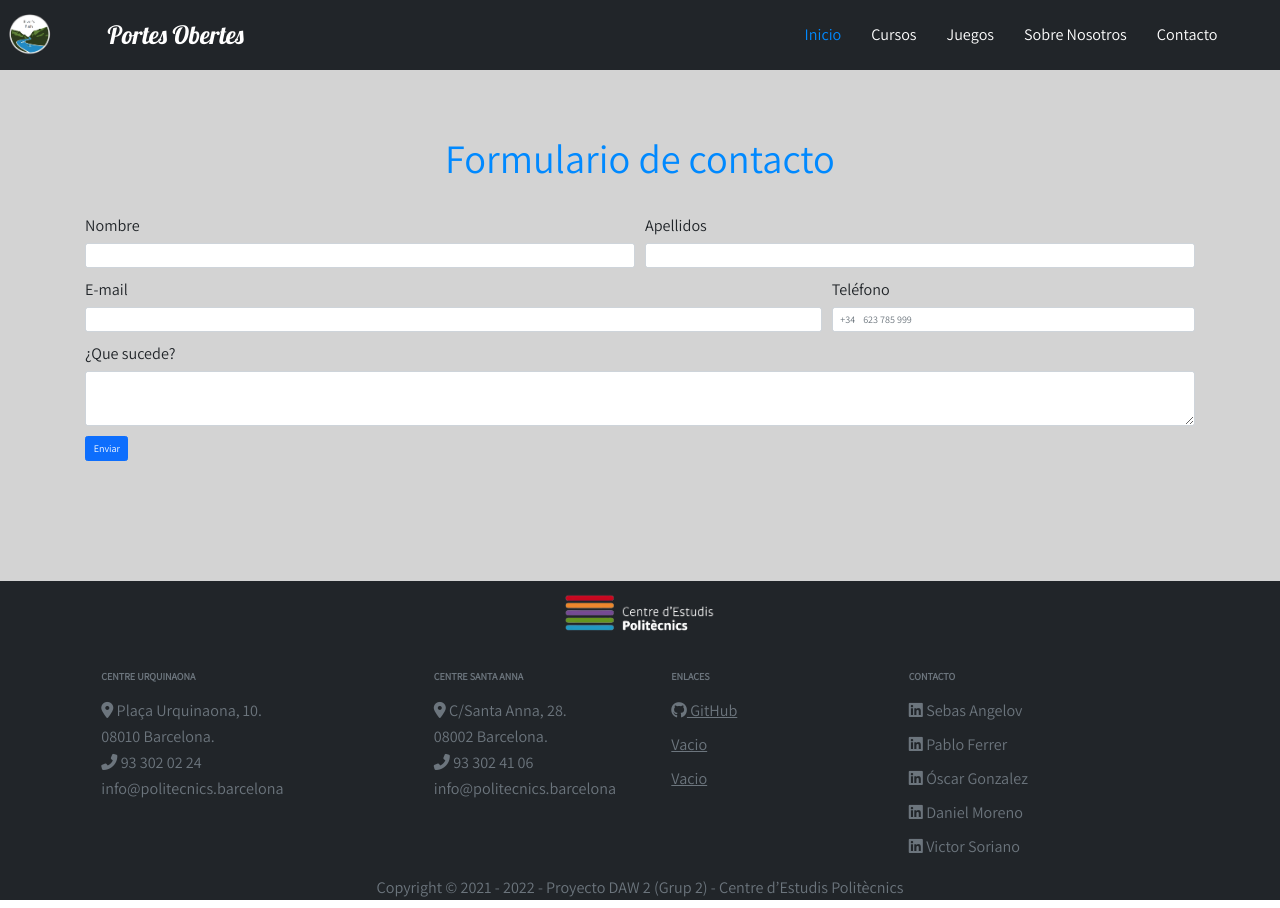
After one commit to DanielMoreno30/PortesObertes2021, a PHP site: page /frontend/formcontacto.php in a window 1280 px wide. The commit adds this page. Run offline with PHP 8.4, Linux system fonts and the light colour scheme; some libraries are stand-ins or nearby versions.

Commit message:
Fuente Body (Assistant) + Formulario Contacto
Arreglado tamaño foto y video del Inicio + fuente Navbar

```diff
--- /dev/null
+++ b/frontend/formcontacto.php
@@ -0,0 +1,181 @@
+<!DOCTYPE html>
+<html lang="esp">
+<head>
+    <meta charset="UTF-8">
+    <meta name="viewport" content="width=device-width, initial-scale=1.0">
+    <title>Portes Obertes</title>
+    <style>
+      body{
+     font-family: "Arial";
+     }
+     </style>
+    <link href="https://cdn.jsdelivr.net/npm/bootstrap@5.1.3/dist/css/bootstrap.min.css" rel="stylesheet" integrity="sha384-1BmE4kWBq78iYhFldvKuhfTAU6auU8tT94WrHftjDbrCEXSU1oBoqyl2QvZ6jIW3" crossorigin="anonymous">
+    <link rel="preconnect" href="https://fonts.googleapis.com">
+    <link rel="preconnect" href="https://fonts.gstatic.com" crossorigin>
+    <link href="https://fonts.googleapis.com/css2?family=Assistant&display=swap" rel="stylesheet">
+    <link rel="stylesheet" href="style/bootstrap.min.css">
+    <link rel="stylesheet" href="../style/navbaraboutus.css">
+    <link rel="stylesheet" href="//use.fontawesome.com/releases/v5.0.7/css/all.css">
+    <link rel="icon"  href="../img/politecnicsico.png" type="image/png" />
+    </head>
+<!---------------------------------------BODY-------------------------------------->
+<body style="font-family: 'Assistant';">
+<!---------------------------------------NAVBAR-------------------------------------->
+    <nav class="navbar navbar-expand-sm bg-dark navbar-dark fixed-top">
+    <img src="../img/riverspath.png" width="60" height="60" class="d-inline-block align-middle" alt="" loading="lazy" >
+    <div class="container fluid">
+          <a href="" class="navbar-brand">Portes Obertes</a>
+          <div id="main-nav" class="collapse navbar-collapse">
+            <ul class="navbar-nav ms-auto">
+              <li><a href="../index.php" class="nav-item nav-link active">Inicio</a></li>
+              <li><a href="#" class="nav-item nav-link">Cursos</a></li>
+              <li class="dropdown">
+                <a href="#" class="nav-item nav-link" data-toggle="dropdown">Juegos</a>
+              </li>
+              <li class="dropdown">
+                <a href="aboutus.php" class="nav-item nav-link">Sobre Nosotros</a>
+              </li>
+              <li><a href="formcontacto.php" class="nav-item nav-link">Contacto</a></li>
+            </ul>
+          </div>
+        </div>
+    </nav>
+<!---------------------------------------FINAL NAVBAR-------------------------------------->
+<!---------------------------------------FORMULARIO-------------------------------------->
+<section id="content" class="content" style="background-color: #d3d3d3;">
+    <div class="container">
+        <header class="jumbotron my-4">
+            <center>
+                <h1 style="color: #0089ff;" class="display-3">Formulario de contacto</h1>
+            </center>
+        </header>
+
+        <div class="container mt-5">
+        <form class="row g-3">
+          <div class="col-md-6">
+            <label for="nombre" class="form-label">Nombre</label>
+            <input type="text" class="form-control" id="nombre" required>
+          </div>
+          <div class="col-md-6">
+            <label for="apellidos" class="form-label">Apellidos</label>
+            <input type="text" class="form-control" id="apellidos" required>
+          </div>
+          <div class="col-md-8">
+            <label for="email" class="form-label">E-mail</label>
+            <input type="email" class="form-control" id="email" required>
+          </div>
+          <div class="col-md-4">
+            <label for="telefono" class="form-label">Teléfono</label>
+            <input type="text" class="form-control" id="telefono" placeholder="+34    623 785 999">
+          </div>
+          <div class="col-md-12">
+            <label for="texto" class="form-label">¿Que sucede?</label>
+            <textarea class="form-control" id="comments" rows="3" required></textarea>
+          </div>
+          <div class="col-md-12">
+            <button type="submit" class="btn btn-primary">Enviar</button>
+          </div>
+        </form>
+    </div>
+    </div>
+</section>
+<!---------------------------------------END FORMULARIO-------------------------------------->
+</body>
+<!-----------------FINAL BODY----------------->
+<!-----------------FOOTER----------------->
+<footer class="text-center text-lg-start bg-dark text-muted">
+  <section class="">
+  <div class="text-center">
+      <img src="../img/politecnicsiconsinfondo.png" width="170" height="60" style="" class="d-inline-block align-middle" alt="" loading="lazy" >
+  </div>
+    <!-- <div>
+      <a href="" class="me-4 text-reset">
+        <i class="fab fa-facebook-f"></i>
+      </a>
+      <a href="" class="me-4 text-reset">
+        <i class="fab fa-twitter"></i>
+		<i class="fas fa-adjust"></i>
+      </a>
+      <a href="" class="me-4 text-reset">
+        <i class="fab fa-google"></i>
+      </a>
+      <a href="" class="me-4 text-reset">
+        <i class="fab fa-instagram"></i>
+      </a>
+      <a href="" class="me-4 text-reset">
+        <i class="fab fa-linkedin"></i>
+      </a>
+      <a href="" class="me-4 text-reset">
+        <i class="fab fa-github"></i>
+      </a>
+    </div> -->
+  </section>
+  <section class="">
+    <div class="container text-center text-md-start mt-5">
+      <div class="row mt-3">
+        <div class="col-md-3 col-lg-4 col-xl-3 mx-auto mb-4">
+          <h6 class="text-uppercase fw-bold mb-4">
+            Centre Urquinaona
+          </h6>
+          <p>
+            <i class="fas fa-map-marker-alt"></i>
+              Plaça Urquinaona, 10. <br> 08010 Barcelona. <br>
+            <i class="fas fa-phone-alt"></i> 93 302 02 24 <br>
+            info@politecnics.barcelona
+          </p>
+
+        </div>
+
+        <div class="col-md-2 col-lg-2 col-xl-2 mx-auto mb-2">
+          <h6 class="text-uppercase fw-bold mb-4">
+            Centre Santa Anna
+          </h6>
+          <p>
+            <i class="fas fa-map-marker-alt"></i>
+                  C/Santa Anna, 28. <br> 08002 Barcelona. <br>
+            <i class="fas fa-phone-alt"></i> 93 302 41 06 <br>
+            info@politecnics.barcelona
+          </p>
+        </div>
+
+        <div class="col-md-3 col-lg-2 col-xl-2 mx-auto mb-4">
+          <h6 class="text-uppercase fw-bold mb-4">
+            Enlaces
+          </h6>
+          <p>
+          <a href="#!" class="text-reset"><i class="fab fa-github"></i> GitHub</a>
+          </p>
+          <p>
+            <a href="#!" class="text-reset">Vacio</a>
+          </p>
+          <p>
+            <a href="#!" class="text-reset">Vacio</a>
+          </p>
+        </div>
+
+        <div class="col-md-4 col-lg-3 col-xl-3 mx-auto mb-md-0 mb-4">
+          <h6 class="text-uppercase fw-bold mb-4">
+            Contacto
+          </h6>
+          <p><i class="fab fa-linkedin"></i> Sebas Angelov</p>
+          <p><i class="fab fa-linkedin"></i> Pablo Ferrer</p>
+          <p><i class="fab fa-linkedin"></i> Óscar Gonzalez</p>
+          <p><i class="fab fa-linkedin"></i> Daniel Moreno</p>
+		  <p><i class="fab fa-linkedin"></i> Victor Soriano</p>
+        </div>
+      </div>
+    </div>
+    <div class="text-center">
+	    <p class="card-text"></p> Copyright © 2021 - 2022 - Proyecto DAW 2 (Grup 2) - Centre d’Estudis Politècnics</p>
+    </div>
+  </section>
+</footer>
+<!-----------------FINAL FOOTER----------------->
+
+  <script src="https://code.jquery.com/jquery-3.5.1.slim.min.js" integrity="sha384-DfXdz2htPH0lsSSs5nCTpuj/zy4C+OGpamoFVy38MVBnE+IbbVYUew+OrCXaRkfj" crossorigin="anonymous"></script>
+  <script src="https://cdn.jsdelivr.net/npm/popper.js@1.16.1/dist/umd/popper.min.js" integrity="sha384-9/reFTGAW83EW2RDu2S0VKaIzap3H66lZH81PoYlFhbGU+6BZp6G7niu735Sk7lN" crossorigin="anonymous"></script>
+  <script src="https://cdn.jsdelivr.net/npm/bootstrap@4.5.3/dist/js/bootstrap.min.js" integrity="sha384-w1Q4orYjBQndcko6MimVbzY0tgp4pWB4lZ7lr30WKz0vr/aWKhXdBNmNb5D92v7s" crossorigin="anonymous"></script>
+  <script type="text/javascript" src="js/navbar.js"></script>
+  <script src="https://www.google.com/recaptcha/api.js"></script>
+  <script src="https://kit.fontawesome.com/668120ee8a.js" crossorigin="anonymous"></script>
+</html>
--- a/style/estiloInicio.css
+++ b/style/estiloInicio.css
@@ -1,7 +1,4 @@
 img.imgOrientacio{
-
-
     margin:auto;
     display:block;
-
 }
--- a/style/navbar.css
+++ b/style/navbar.css
@@ -1,7 +1,8 @@
 @import url('https://fonts.googleapis.com/css?family=Open+Sans:400,700,800');
 @import url('https://fonts.googleapis.com/css?family=Lobster');
+@import url('https://fonts.googleapis.com/css2?family=Assistant&display=swap');
 html {
-  font-size: 0.53645833333333vw;
+  font-size: 0.625rem;
 }
 body {
   font-family: 'Open Sans', sans-serif;
--- a/style/navbaraboutus.css
+++ b/style/navbaraboutus.css
@@ -1,5 +1,6 @@
 @import url('https://fonts.googleapis.com/css?family=Open+Sans:400,700,800');
 @import url('https://fonts.googleapis.com/css?family=Lobster');
+@import url('https://fonts.googleapis.com/css2?family=Assistant&display=swap');
 html {
   font-size: 0.630rem;
 }
```
Also changed, not shown: frontend/aboutus.php (+8 -9 lines), index.php (+7 -9 lines), README.md (deleted).
